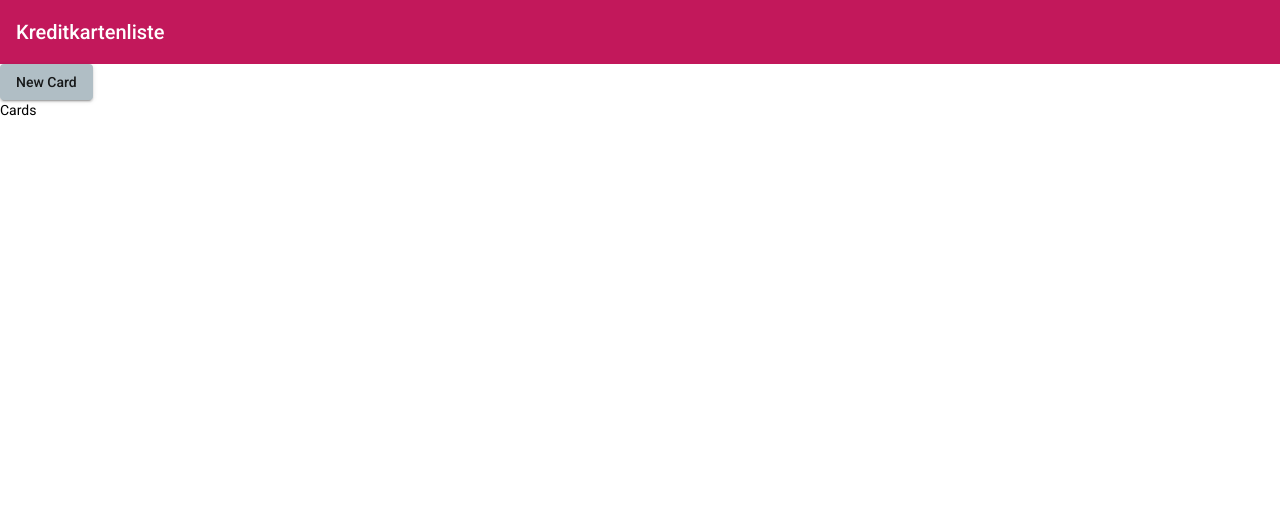
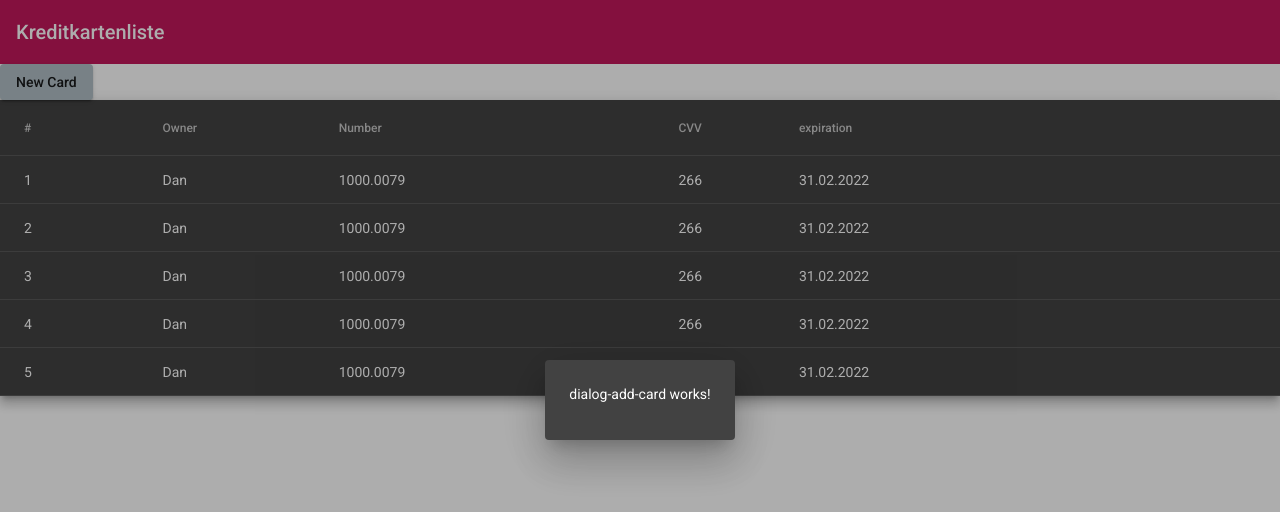
Before and after one commit to DanMercurean/CreditCardList, an Angular app: page / in a window 1280 px wide. Both pictures are taken after a click on the button "New Card". Shown: the top 512 px of the page. Built offline with nearby package versions, Linux system fonts and the light colour scheme; no server answers.

Commit message:
added table

```diff
--- a/src/app/credit-card-list/credit-card-list.component.html
+++ b/src/app/credit-card-list/credit-card-list.component.html
@@ -1,5 +1,33 @@
-<button mat-raised-button color="accent">New Card</button>
+<button (click)="openDialog()" mat-raised-button color="accent">New Card</button>
+<div>
+<table mat-table [dataSource]="dataSource" class="mat-elevation-z8">
 
-<div class="card-body">
-  Cards {{ creditCards }}
+  <ng-container matColumnDef="id">
+    <th mat-header-cell *matHeaderCellDef> # </th>
+    <td mat-cell *matCellDef="let card"> {{card.id}} </td>
+  </ng-container>
+
+  <ng-container matColumnDef="owner">
+    <th mat-header-cell *matHeaderCellDef> Owner </th>
+    <td mat-cell *matCellDef="let card"> {{card.owner}} </td>
+  </ng-container>
+
+  <ng-container matColumnDef="number">
+    <th mat-header-cell *matHeaderCellDef> Number </th>
+    <td mat-cell *matCellDef="let card"> {{card.number}} </td>
+  </ng-container>
+
+  <ng-container matColumnDef="cvv">
+    <th mat-header-cell *matHeaderCellDef> CVV </th>
+    <td mat-cell *matCellDef="let card"> {{card.cvv}} </td>
+  </ng-container>
+
+   <ng-container matColumnDef="expiration">
+    <th mat-header-cell *matHeaderCellDef> expiration </th>
+    <td mat-cell *matCellDef="let card"> {{card.expiration}} </td>
+  </ng-container>
+
+  <tr mat-header-row *matHeaderRowDef="displayedColumns"></tr>
+  <tr mat-row *matRowDef="let card; columns: displayedColumns;"></tr>
+</table>
 </div>
--- a/src/app/credit-card-list/credit-card-list.component.scss
+++ b/src/app/credit-card-list/credit-card-list.component.scss
@@ -0,0 +1,3 @@
+table {
+    width: 100%;
+  }
--- a/src/app/credit-card-list/credit-card-list.component.ts
+++ b/src/app/credit-card-list/credit-card-list.component.ts
@@ -1,20 +1,48 @@
 import { Component, OnInit } from '@angular/core';
 import { HttpClient } from '@angular/common/http';
+import { MatTableModule } from '@angular/material/table';
+import { formatDate } from '@angular/common';
+import {  MatDialog } from "@angular/material/dialog";
+import { DialogAddCardComponent } from '../dialog-add-card/dialog-add-card.component';
 
 
+
+export interface cards {
+  "id": string,
+  "owner": string,
+  "number": number,
+  "cvv": number,
+  "expiration": string
+}
+
+const ELEMENT_DATA: cards[] = [
+  { id: '1', owner: 'Dan', number: 1000.0079, cvv: 266, expiration: '31.02.2022' },
+  { id: '2', owner: 'Dan', number: 1000.0079, cvv: 266, expiration: '31.02.2022' },
+  { id: '3', owner: 'Dan', number: 1000.0079, cvv: 266, expiration: '31.02.2022' },
+  { id: '4', owner: 'Dan', number: 1000.0079, cvv: 266, expiration: '31.02.2022' },
+  { id: '5', owner: 'Dan', number: 1000.0079, cvv: 266, expiration: '31.02.2022' }
+];
 
 @Component({
   selector: 'app-credit-card-list',
   templateUrl: './credit-card-list.component.html',
   styleUrls: ['./credit-card-list.component.scss']
 })
+
 export class CreditCardListComponent implements OnInit {
-  "creditCards": string;
 
-  constructor(private http: HttpClient) { }
+  displayedColumns = ['id', 'owner', 'number', 'cvv', 'expiration'];
+  dataSource = ELEMENT_DATA;
+
+
+  constructor(public dialog: MatDialog) { }
 
   ngOnInit(): void {
 
   }
 
+  openDialog() {
+    this.dialog.open(DialogAddCardComponent)
+  }
+
 }
--- /dev/null
+++ b/src/app/dialog-add-card/dialog-add-card.component.html
@@ -0,0 +1 @@
+<p>dialog-add-card works!</p>
--- /dev/null
+++ b/src/app/dialog-add-card/dialog-add-card.component.ts
@@ -0,0 +1,15 @@
+import { Component, OnInit } from '@angular/core';
+
+@Component({
+  selector: 'app-dialog-add-card',
+  templateUrl: './dialog-add-card.component.html',
+  styleUrls: ['./dialog-add-card.component.scss']
+})
+export class DialogAddCardComponent implements OnInit {
+
+  constructor() { }
+
+  ngOnInit(): void {
+  }
+
+}
```
Also changed, not shown: src/app/api.service.ts (added, +13 -0 lines), src/app/app.component.ts (+9 -9 lines), src/app/app.module.ts (+9 -1 lines), src/app/dialog-add-card/dialog-add-card.component.scss (added), 2 other files (tests, documents, lock files or other folders).
